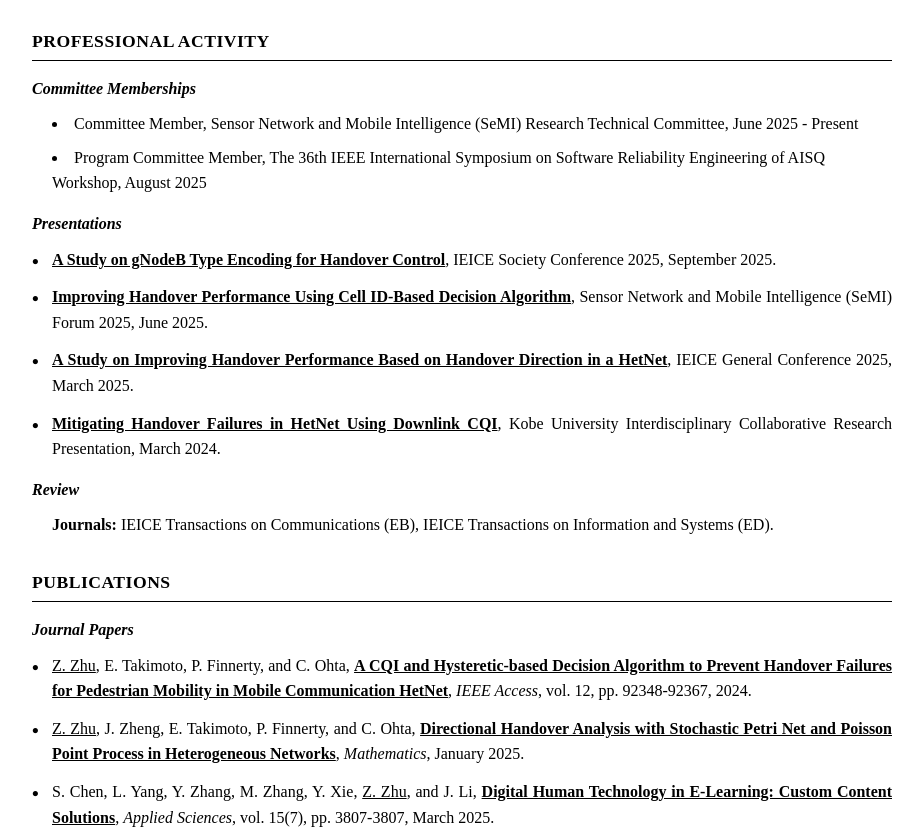
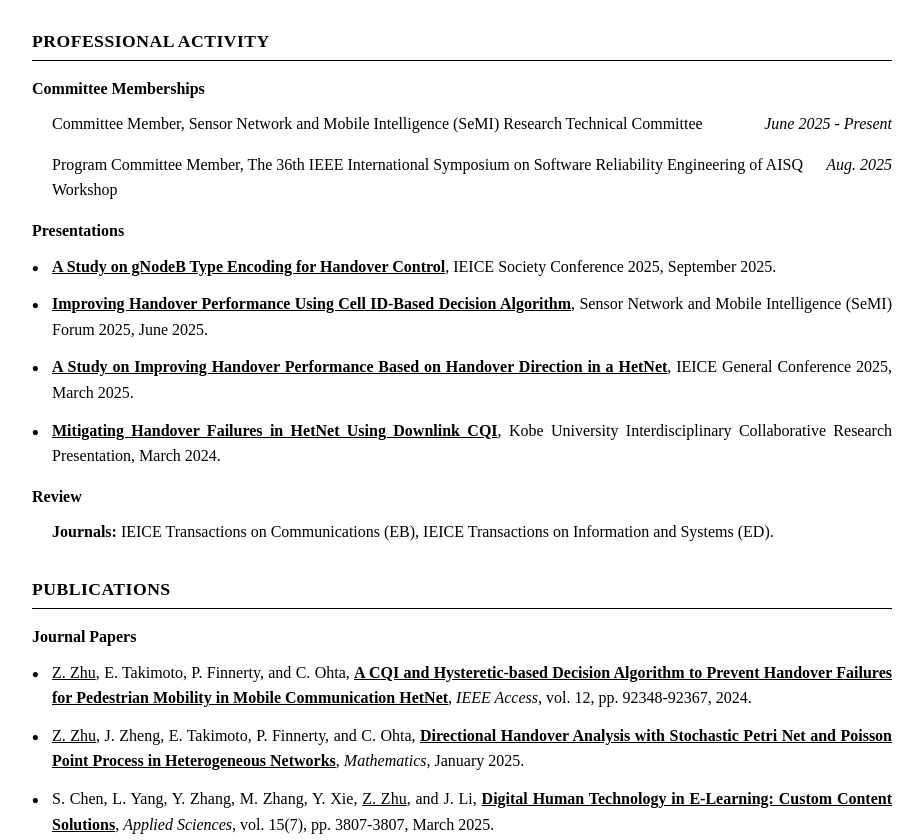
Before and after one commit to ZhiyiZhu-KU/ZhiyiZhu-KU.github.io, a plain HTML site: page index.html in a window 1280 px wide. Shown: the part 1068-1908 px from the top of the page, without its empty margins (178-1101 px from the left). Drawn offline with Linux system fonts and the light colour scheme.

Commit message:
Update index.html

```diff
--- a/index.html
+++ b/index.html
@@ -66,7 +66,6 @@
             font-weight: bold;
             margin-top: 15px;
             margin-bottom: 10px;
-            font-style: italic;
         }
 
         .entry {
@@ -216,10 +215,14 @@
         <div class="section-title">PROFESSIONAL ACTIVITY</div>
 
         <div class="subsection-title">Committee Memberships</div>
-        <ul>
-            <li>Committee Member, Sensor Network and Mobile Intelligence (SeMI) Research Technical Committee, June 2025 - Present</li>
-            <li>Program Committee Member, The 36th IEEE International Symposium on Software Reliability Engineering of AISQ Workshop, August 2025</li>
-        </ul>
+        <div class="entry">
+            <span class="date">June 2025 - Present</span>
+            <div>Committee Member, Sensor Network and Mobile Intelligence (SeMI) Research Technical Committee</div>
+        </div>
+        <div class="entry">
+            <span class="date">Aug. 2025</span>
+            <div>Program Committee Member, The 36th IEEE International Symposium on Software Reliability Engineering of AISQ Workshop</div>
+        </div>
 
         <div class="subsection-title">Presentations</div>
         <div class="publication">
```
